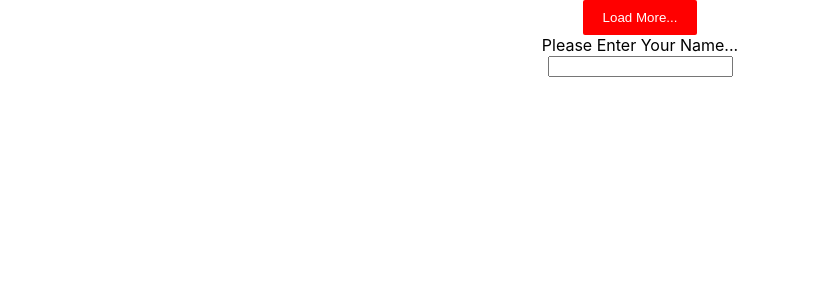
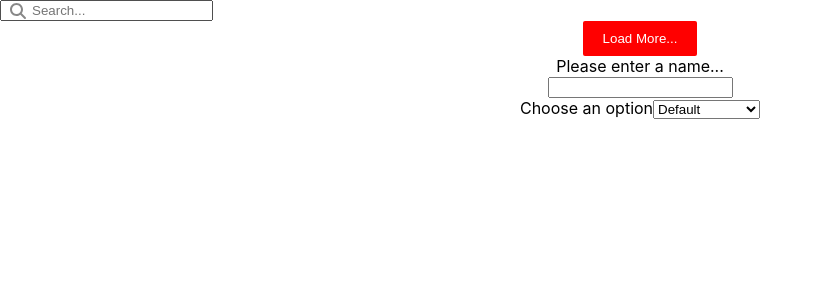
Before and after one commit to CaramonH/atlas-cinema-guru, a React (Create React App) app in the folder atlas-cinema-guru/: page / in a window 1280 px wide. Shown: the top 300 px of the page, without its empty margins (0-823 px from the left). Built offline with nearby package versions, Linux system fonts and the light colour scheme; the HTML template or start-up script is replaced by a standard one.

Commit message:
render the selectinput component

```diff
--- a/atlas-cinema-guru/src/App.js
+++ b/atlas-cinema-guru/src/App.js
@@ -2,24 +2,49 @@ import './App.css';
 import Button from './components/general/Button.js';
 import {useState} from 'react';
 import Input from './components/general/Input.js';
+import SearchBar from './components/general/SearchBar.js';
+import SelectInput from './components/general/SelectInput.js';
+import { selectSeries } from 'async';
 
 function App() {
   // Input Use State
   const [inputValue, setInputValue] = useState ("");
-
+  // Search Bar Use State
+  const [title, setTitle] = useState ("");
+  // Selected Input Use State
+  const [selectedOption, setSelectedOption] = useState ("");
+  // Select Input Options
+  const options = [
+    { label: 'Default', value: '1' },
+    { label: 'Latest', value: '2' },
+    { label: 'Oldest', value: '3' },
+    { label: 'Highest Rated', value: '4' },
+    { label: 'Lowest Rated', value: '5' },
+  ];
   // Input Event Handler
   return (
     <div className="App">
+      <div>
+        <SearchBar
+        title={title}
+        setTitle={setTitle}/>
+      </div>
       <div>
         <Button label="Load More..."/>
       </div>
       <div>
         <Input
-        label="Please Enter Your Name..."
+        label="Please enter a name..."
         type="text"
         value={inputValue}
-        setValue={setInputValue}
-        />
+        setValue={setInputValue}/>
+      </div>
+      <div>
+        <SelectInput
+        label="Choose an option"
+        options={options}
+        value={selectedOption}
+        setValue={setSelectedOption} />
       </div>
     </div>
   );
--- a/atlas-cinema-guru/src/components/general/Input.js
+++ b/atlas-cinema-guru/src/components/general/Input.js
@@ -28,4 +28,4 @@ const Input = ({label, type, className, value, setValue, icon, inputAttributes})
   )
 }
 
-export default Input
+export default Input;
--- a/atlas-cinema-guru/src/components/general/SearchBar.js
+++ b/atlas-cinema-guru/src/components/general/SearchBar.js
@@ -0,0 +1,27 @@
+import React from 'react'
+import './general.css';
+import { FontAwesomeIcon } from '@fortawesome/react-fontawesome';
+import { faSearch } from '@fortawesome/free-solid-svg-icons';
+
+// title: String – The controlled state
+// setTitle: String – The setState function of the above state.
+const SearchBar = ({title, setTitle}) => {
+    const handleInput = (event) => {
+    setTitle(event.target.value)
+  }
+  return (
+    <div className="search-bar-container">
+      <div className="search-bar-wrapper">
+        <FontAwesomeIcon icon={faSearch} className="search-icon" />
+        <input
+        type="text"
+        placeholder="Search..."
+        value={title}
+        onChange={handleInput}
+        />
+      </div>
+    </div>
+  )
+}
+
+export default SearchBar
--- a/atlas-cinema-guru/src/components/general/SelectInput.js
+++ b/atlas-cinema-guru/src/components/general/SelectInput.js
@@ -0,0 +1,27 @@
+import React from 'react'
+import './general.css';
+
+// label: String – The input label
+// options: Array – Array of select options
+// className: String – SelectInput custom classes
+// value: Any – The controlled state
+// setValue: Function – The setState function of the above state.
+const SelectInput = ({label, options=[], className, value, setValue}) => {
+    const handleSelect = (event) => {
+    setValue(event.target.value)
+  }
+  return (
+    <div className={"select-input-container"}>
+      {label && <label>{label}</label>}
+      <select value={value} onChange={handleSelect}>
+        {options.map((option, index) => (
+          <option key={index} value={option.value}>
+            {option.label}
+          </option>
+        ))}
+      </select>
+    </div>
+  );
+};
+
+export default SelectInput
--- a/atlas-cinema-guru/src/components/general/general.css
+++ b/atlas-cinema-guru/src/components/general/general.css
@@ -11,3 +11,22 @@
 .custom-button:hover {
   background-color: darkred; /* Color change on hover */
 }
+
+.search-bar-container {
+  position: relative;
+}
+
+.search-bar-wrapper {
+  display: flex;
+  align-items: center;
+}
+
+.search-icon {
+  position: absolute;
+  left: 10px;
+  color: #888;
+}
+
+.search-bar-wrapper input {
+  padding-left: 30px; /* Adjust this value based on your icon size */
+}
```
